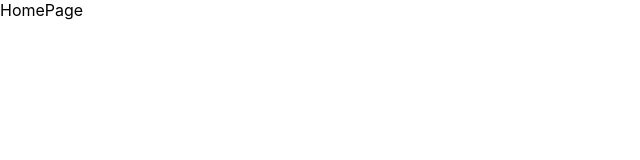
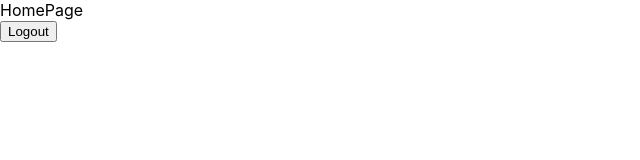
Before and after one commit to ThanhXuanDuong/financial-management-FinWise, a React (Create React App) app in the folder frontend/: page / in a window 1280 px wide. Shown: the top 160 px of the page, without its empty margins (0-640 px from the left). Built offline with nearby package versions, Linux system fonts and the light colour scheme.

Commit message:
logout button

```diff
--- /dev/null
+++ b/frontend/src/components/LogoutButton.tsx
@@ -0,0 +1,22 @@
+import axios from "axios";
+import {useCallback} from "react";
+import {useLocation, useNavigate} from "react-router-dom";
+
+export default function  LogoutButton() {
+    const navigate = useNavigate();
+    const location = useLocation();
+
+    const logout = useCallback(
+        async () => {
+            await axios.get("/api/app-users/logout");
+            navigate("/login?redirect=" + encodeURIComponent(location.pathname + location.search));
+            window.document.cookie = "";
+            window.localStorage.clear();
+            },
+        [location,navigate]
+    );
+
+    return(
+        <button onClick = {logout}>Logout</button>
+    )
+}
--- a/frontend/src/pages/DashboardPage.tsx
+++ b/frontend/src/pages/DashboardPage.tsx
@@ -1,7 +1,12 @@
+import LogoutButton from "../components/LogoutButton";
+
 export default function DashboardPage(){
     return (
-        <div>
-            Dashboard
-        </div>
+        <>
+            <div>
+                Dashboard
+            </div>
+            <LogoutButton/>
+        </>
     )
 }
--- a/frontend/src/pages/HomePage.tsx
+++ b/frontend/src/pages/HomePage.tsx
@@ -1,7 +1,12 @@
+import LogoutButton from "../components/LogoutButton";
+
 export default function HomePage(){
     return (
-        <div>
-            HomePage
-        </div>
+        <>
+            <div>
+                HomePage
+            </div>
+            <LogoutButton/>
+        </>
     )
 }
```
